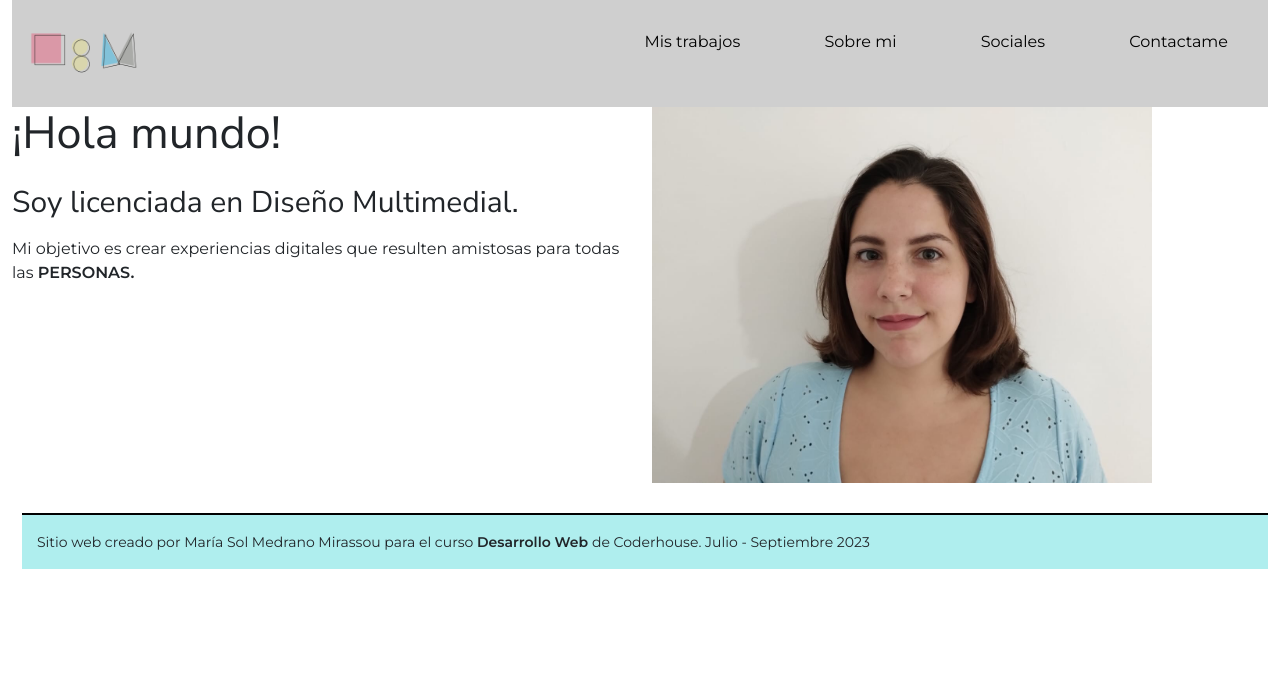
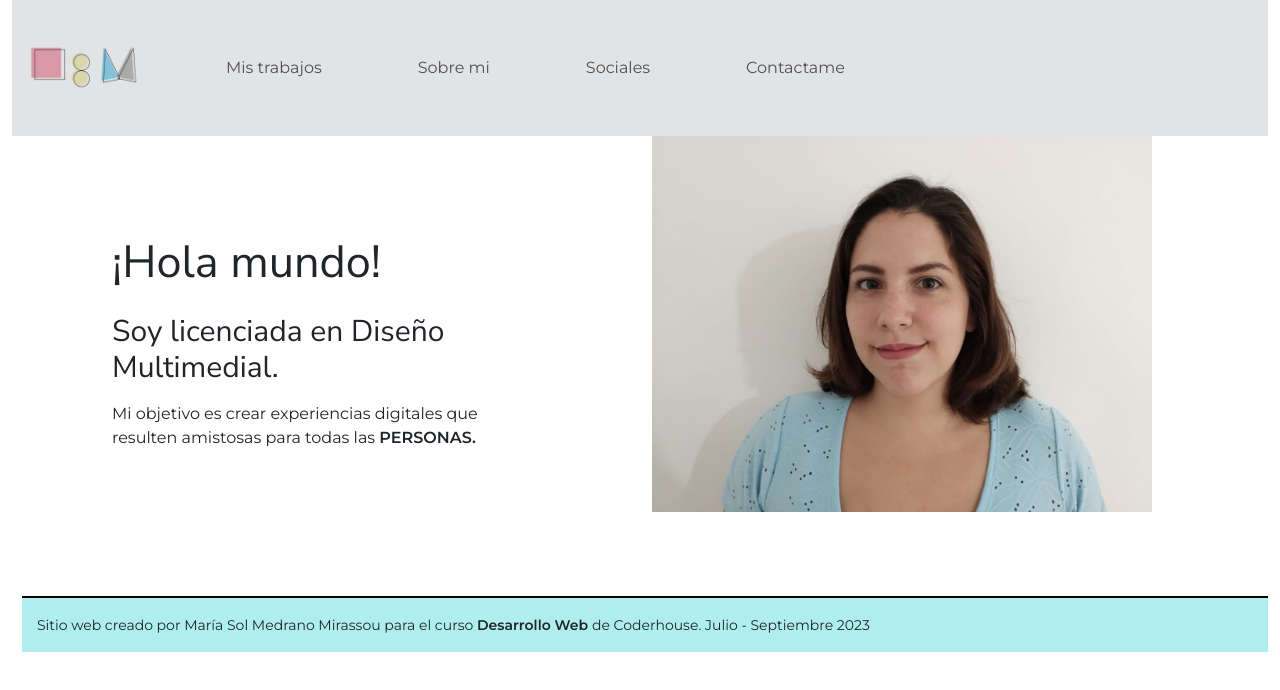
Before and after one commit to Solmedranom/portfolioDM-Medrano, a plain HTML site: page index.html in a window 1280 px wide. Drawn offline with nearby package versions, Linux system fonts and the light colour scheme.

Commit message:
header con bootstrap en index y sociales

```diff
--- a/css/style.css
+++ b/css/style.css
@@ -21,12 +21,10 @@ background: #D9D6AD;
   cursor: pointer;
 }
 
-header{
-  background-color: #cfcfcf;
-  Display: flex;
+header {
+  background-color: #AAABA8;
   font-family: 'Nunito Sans', sans-serif;
-  justify-content: space-between;
-grid-area: header;
+
 }
 
 nav{
@@ -52,8 +50,8 @@ a{
   "carru carru"
   "main img"
   "parra parra"
-  "footer footer";*/
-}
+  "footer footer";
+}*/
 
 main{
   /*background-color: palegoldenrod;*/
--- a/index.html
+++ b/index.html
@@ -15,22 +15,41 @@
   </head>
 
   <body class="container-fluid">
+<header>
 
-    <header>
+    <nav class="navbar navbar-expand-lg bg-secondary-subtle">
 
-      <a href="index.html"> <img src="img/LOGO.png" class="logo" alt="LOGO"
-      /></a>
+        <a class="navbar-brand" href="index.html"><img src="img/LOGO.png" class="logo" alt="LOGO"
+          /></a>
+        <button class="navbar-toggler" type="button" data-bs-toggle="collapse" data-bs-target="#navbarSupportedContent" aria-controls="navbarSupportedContent" aria-expanded="false" aria-label="Toggle navigation">
+          <span class="navbar-toggler-icon"></span>
+        </button>
+        <div class="collapse navbar-collapse " id="navbarSupportedContent">
+          <ul class="navbar-nav me-auto mb-2 mb-lg-0">
 
-      <nav>
-        <ul>
-          <li> <a href="html/mistrabajos.html"> Mis trabajos</a></li>
-          <li><a href="html/sobremi.html">Sobre mi</a></li>
-          <li><a href="html/sociales.html">Sociales</a></li>
-          <li><a href="html/contactame.html">Contactame</a></li>
-        </ul>
-      </nav>
+            <li class="nav-item">
+              <a class="nav-link" href="html/mistrabajos.html">Mis trabajos</a>
+            </li>
+            <li class="nav-item">
+              <a class="nav-link" href="html/sobremi.html">Sobre mi</a>
+            </li>
+            <li class="nav-item">
+              <a class="nav-link" href="html/sociales.html">Sociales</a>
+            </li>
+            <li class="nav-item">
+              <a class="nav-link" href="html/contactame.html">Contactame</a>
+            </li>
+            <!-- <li class="nav-item">
+              <a class="nav-link disabled" aria-disabled="true">Disabled</a>
+            </li> -->
+          </ul>
+        </div>
 
-    </header>
+    </nav>
+
+  </header>
+
+
 <div class="row">
     <div class="col-6">
     <main>
```
Also changed, not shown: html/sociales.html (+29 -8 lines).
